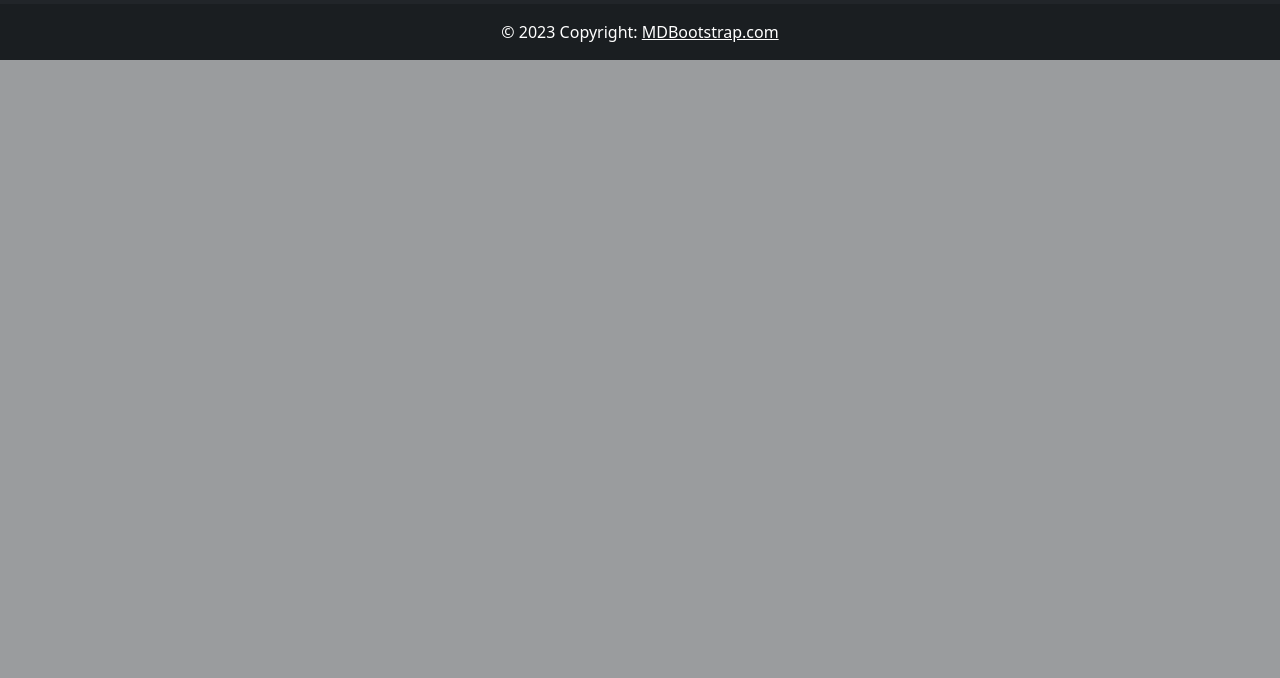
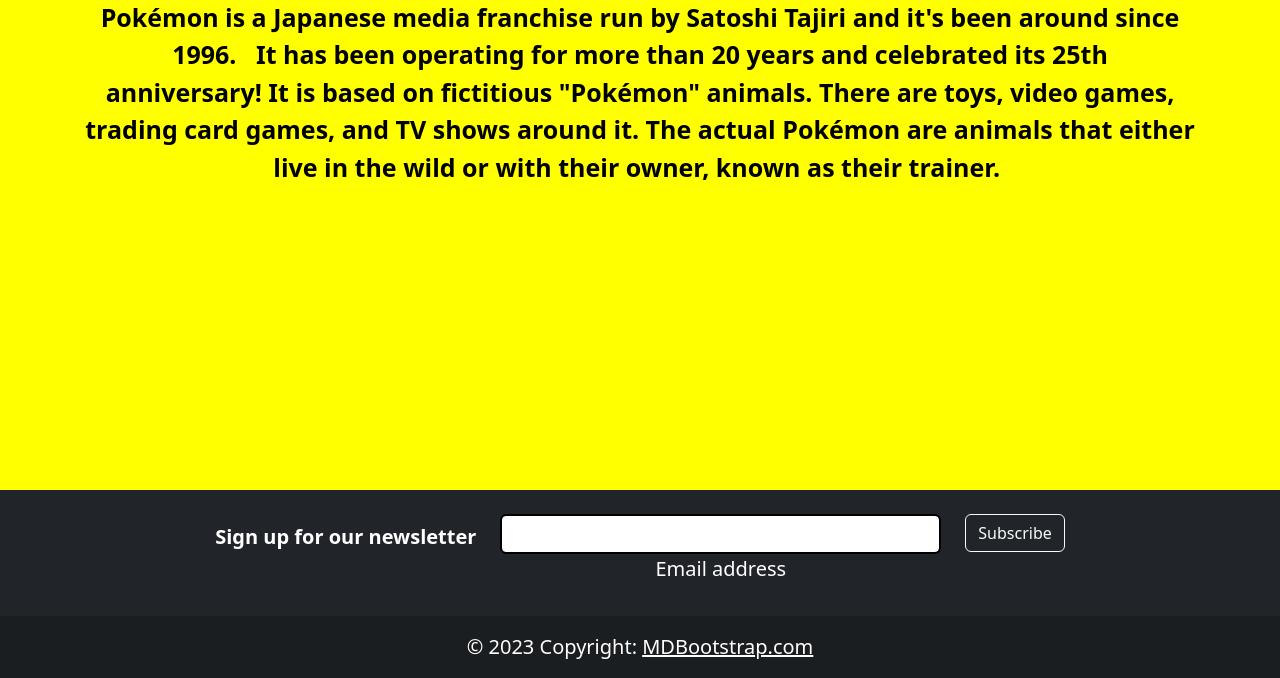
Before and after one commit to Moekaid824/Pokemon-Project, a Flask app: page / in a window 1280 px wide. Shown: the part 1081-1759 px from the top of the page. Before the commit the page ends 1141 px from the top, so only its background shows below. Run offline with Flask 3, Linux system fonts and the light colour scheme; the visitor is signed in with stand-in values (Sample User, id 1); some libraries are stand-ins or nearby versions.

Commit message:
revisited hw

```diff
--- a/app/static/css/styles.css
+++ b/app/static/css/styles.css
@@ -25,3 +25,27 @@ img {
 .form-control {
     border: 2px solid black;
 }
+
+h1 {
+    text-align: center;
+    font-size: 50px;
+}
+
+.bg-dark{
+    font-size: 20px;
+}
+
+.navbar-brand{
+    font-size: 35px;
+}
+
+.container-fluid{
+    border: 4px white solid;
+}
+
+.pokemon-paragraph{
+    text-align: center;
+    font-size: 25px;
+    font-weight: bolder;
+    color: black;
+}
--- a/app/templates/battle.html
+++ b/app/templates/battle.html
@@ -1,7 +1,7 @@
 {% extends 'base.html' %}
 
 {% block content %}
-  <h1>Pokemon Battle</h1>
+<h1><img src="{{url_for('static', filename='images/pokemonbattle.png')}}" href="" alt=""></h1>
   <div id="carouselExampleAutoplaying" class="carousel slide" data-bs-ride="carousel">
     <div class="carousel-inner">
       <div class="carousel-item active">
@@ -14,6 +14,7 @@
         <img src="https://imgs.search.brave.com/XPIM3nQnOukRrx6hCxabgP1IYLzPcIbvvg24JCYEI3E/rs:fit:1024:819:1/g:ce/aHR0cHM6Ly9saXZl/LnN0YXRpY2ZsaWNr/ci5jb20vMzIwNi8y/OTA4OTY4MjUxX2Rm/MGQzOGFjNDhfYi5q/cGc" class="d-block w-100" alt="...">
       </div>
     </div>
+    <p class="pokemon-paragraph">A Pokémon fight simulator is called Pokémon Battle. Play against other users in Pokémon fights! Good Luck! You'll need it.......</p>
     <button class="carousel-control-prev" type="button" data-bs-target="#carouselExampleAutoplaying" data-bs-slide="prev">
       <span class="carousel-control-prev-icon" aria-hidden="true"></span>
       <span class="visually-hidden">Previous</span>
--- a/app/templates/edit_profile.html
+++ b/app/templates/edit_profile.html
@@ -5,7 +5,7 @@ Edit Profile
 {% endblock %}
 
 {% block content %}
-<h1>Edit Profile Page</h1>
+<h1><img src="{{url_for('static', filename='images/pokemoneditprofilepage.png')}}" href="" alt=""></h1>
 <form action="{{url_for('auth.edit_profile')}}" method="POST">
     {{form.hidden_tag()}}
     <div class="form-group">
--- a/app/templates/home.html
+++ b/app/templates/home.html
@@ -23,16 +23,17 @@
   {% endif %}
   <br>
 </div>
+<h1><img src="{{url_for('static', filename='images/pokemonhome.png')}}" href="" alt=""></h1>
     <div id="carouselExampleAutoplaying" class="carousel slide" data-bs-ride="carousel">
         <div class="carousel-inner">
           <div class="carousel-item active">
-            <img src="https://wallpapercave.com/dwp1x/wp7326687.jpg" class="d-block w-100" alt="...">
+            <img src="https://imgs.search.brave.com/GbHTHz-ZMFp1mGfGm2oWMeSr8Hs2TPq8LFqYpgtw0Ks/rs:fit:1200:1000:1/g:ce/aHR0cHM6Ly93YWxs/cGFwZXJjYXZlLmNv/bS93cC93cDMwMTM0/MTUuanBn" class="d-block w-100" alt="...">
           </div>
           <div class="carousel-item">
-            <img src="https://imgs.search.brave.com/A49skPsm9n8vq8ULdHEQ6jzfGRaGGucC82FVNPnZGDM/rs:fit:640:960:1/g:ce/aHR0cDovL2Nkbi53/YWxscGFwZXJzYWZh/cmkuY29tLzc1Lzg1/L250MUdUVy5qcGc" class="d-block w-100" alt="...">
+            <img src="https://imgs.search.brave.com/rvV_vJIU-K4WOjHxXLaZHw3SO5GFwlLwQBKrH2Yf95k/rs:fit:1200:1080:1/g:ce/aHR0cHM6Ly93YWxs/cGFwZXJjYXZlLmNv/bS93cC8xVmw2eFdF/LmpwZw" class="d-block w-100" alt="...">
           </div>
           <div class="carousel-item">
-            <img src="https://wallpapercave.com/dwp1x/wp3856773.jpg" class="d-block w-100" alt="...">
+            <img src="https://imgs.search.brave.com/3ojUQlGF-n_L5DIRVy6s-EHVLE_Lb8e-dxjwEEP2HB0/rs:fit:1131:707:1/g:ce/aHR0cHM6Ly93YWxs/cGFwZXJhY2Nlc3Mu/Y29tL2Z1bGwvODQ2/NTMuanBn" class="d-block w-100" alt="...">
           </div>
         </div>
         <button class="carousel-control-prev" type="button" data-bs-target="#carouselExampleAutoplaying" data-bs-slide="prev">
@@ -44,4 +45,15 @@
           <span class="visually-hidden">Next</span>
         </button>
       </div>
+      <p class="pokemon-paragraph">Pokémon is a Japanese media franchise run by Satoshi Tajiri and it's been around since 1996.   It has been operating for more than 20 years and celebrated its 25th anniversary! It is based on fictitious "Pokémon" animals. There are toys, video games, trading card games, and TV shows around it. The actual Pokémon are animals that either live in the wild or with their owner, known as their trainer. </p>
+      <br>
+      <br>
+      <br>
+      <br>
+      <br>
+      <br>
+      <br>
+      <br>
+      <br>
+      <br>
 {% endblock %}
--- a/app/templates/includes/nav.html
+++ b/app/templates/includes/nav.html
@@ -8,10 +8,7 @@
             <ul class="navbar-nav me-auto mb-2 mb-lg-0">
                 {% if current_user.is_authenticated %}
                 <li class="nav-item">
-                    <a class="nav-link active" aria-current="page" href="{{url_for('main.home')}}">Home</a>
-                </li>
-                <li class="nav-item">
-                    <a class="nav-link" href="{{url_for('main.pokemon')}}">Pokemon</a>
+                    <a class="nav-link" href="{{url_for('main.pokemon')}}">Pokemon Recruit</a>
                 </li>
                   <li class="nav-item">
                     <a class="nav-link" href="{{url_for('main.team')}}">Pokemon Team</a>
--- a/app/templates/login.html
+++ b/app/templates/login.html
@@ -5,7 +5,7 @@ Login
 {% endblock %}
 
 {% block content %}
-<h1>Login Page</h1>
+<h1><img src="{{url_for('static', filename='images/pokemonloginpage.png')}}" href="" alt=""></h1>
 <form action="{{url_for('auth.login')}}" method="POST">
     {{form.hidden_tag()}}
     <div class="form-group">
--- a/app/templates/pokemon.html
+++ b/app/templates/pokemon.html
@@ -5,7 +5,7 @@ Pokemon
 {% endblock %}
 
 {% block content %}
-  <h1>Pokemon Page</h1>
+<h1><img src="{{url_for('static', filename='images/pokemonrecruit.png')}}" href="" alt=""></h1>
   <form action="{{url_for('main.pokemon')}}" method="POST">
     <div id="carouselExampleAutoplaying" class="carousel slide" data-bs-ride="carousel">
       <div class="carousel-inner">
@@ -19,6 +19,7 @@ Pokemon
           <img src="https://i.ytimg.com/vi/qtGVmzCwQAw/maxresdefault.jpg" class="d-block w-100" alt="...">
         </div>
       </div>
+      <p class="pokemon-paragraph">It takes careful planning and teamwork to locate, find, and capture Pokémon. Investigate the area around you by paying particular attention to rusty wild grasses. Not all wild grass that is rustling is a Pokémon.</p>
       <button class="carousel-control-prev" type="button" data-bs-target="#carouselExampleAutoplaying" data-bs-slide="prev">
         <span class="carousel-control-prev-icon" aria-hidden="true"></span>
         <span class="visually-hidden">Previous</span>
--- a/app/templates/pokemon_teams.html
+++ b/app/templates/pokemon_teams.html
@@ -5,7 +5,7 @@ Pokemon Teams
 {% endblock %}
 
 {% block content %}
-  <h1>Pokemon Teams</h1>
+<h1><img src="{{url_for('static', filename='images/pokemonteams.png')}}" href="" alt=""></h1>
  {% if team %}
   <table class="table table-sm">
       <thead>
@@ -41,7 +41,7 @@ Pokemon Teams
       </tbody>
     </table>
 {% endif %}
-
+<p class="pokemon-paragraph">Once you've gathered your team, the next thing to do is to figure out each Pokémon's move set. Each player on the team should develop a move set that not only maximizes the strength of the Pokémon but also covers their own vulnerabilities. </p>
   <br>
   <br>
   <br>
--- a/app/templates/register.html
+++ b/app/templates/register.html
@@ -5,7 +5,7 @@ Register
 {% endblock %}
 
 {% block content %}
-<h1>Register Page</h1>
+<h1><img src="{{url_for('static', filename='images/pokemonregisterpage.png')}}" href="" alt=""></h1>
 <form action="{{url_for('auth.register')}}" method="POST">
     {{form.hidden_tag()}}
     <div class="form-group">
```
Also changed, not shown: migrations/versions/72a25b39695b_add_username_to_user_model.py (added, +34 -0 lines), app/static/images/pokemonbattle.png (added), app/static/images/pokemoneditprofilepage.png (added), app/static/images/pokemonhome.png (added), app/static/images/pokemonloginpage.png (added), app/static/images/pokemonrecruit.png (added), app/static/images/pokemonregisterpage.png (added), app/static/images/pokemonteams.png (added).
